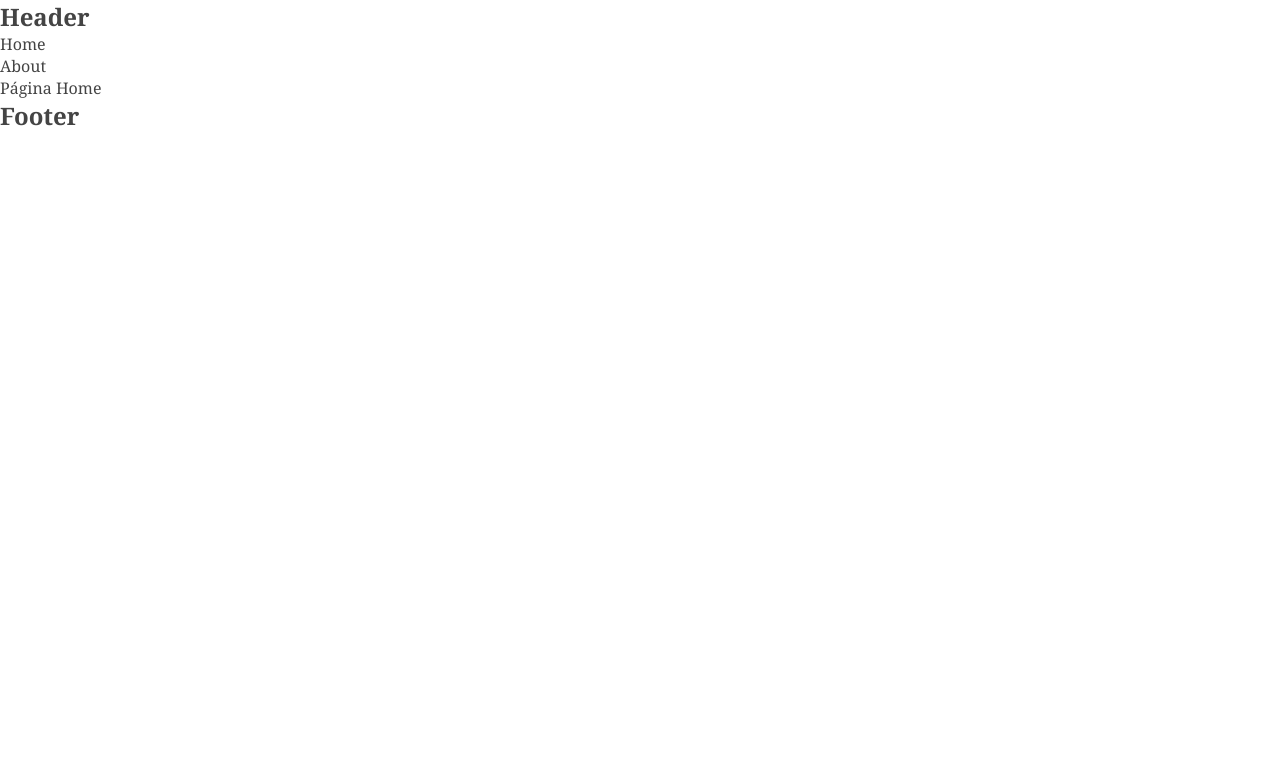
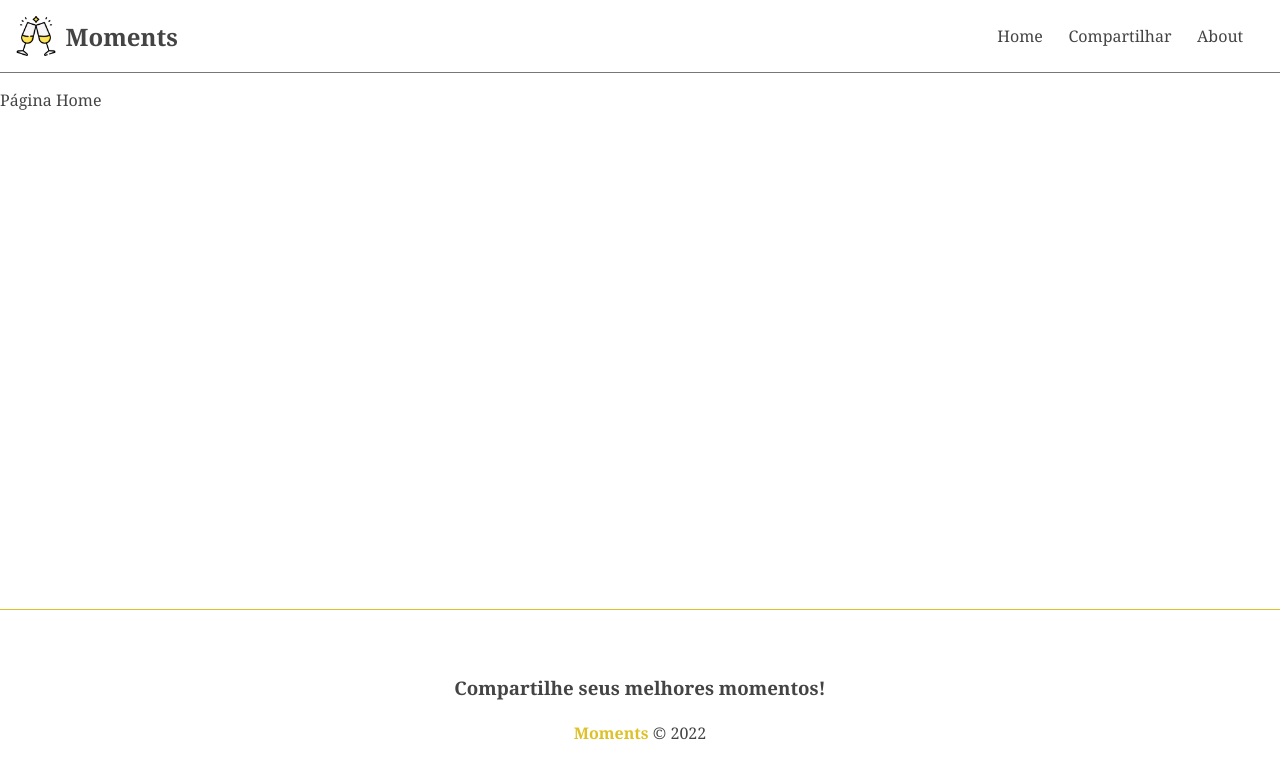
Before and after one commit to michel-motta/moments, an Angular app: page / in a window 1280 px wide. Shown: the top 778 px of the page. Built offline with nearby package versions, Linux system fonts and the light colour scheme.

Commit message:
build header and footer components

```diff
--- a/src/app/app-routing.module.ts
+++ b/src/app/app-routing.module.ts
@@ -2,10 +2,12 @@
 import { RouterModule, Routes } from '@angular/router';
 import { AboutComponent } from './components/pages/about/about.component';
 import { HomeComponent } from './components/pages/home/home.component';
+import { NewMomentComponent } from './components/pages/new-moment/new-moment.component';
 
 const routes: Routes = [
   { path: '', component: HomeComponent },
   { path: 'about', component: AboutComponent },
+  { path: 'moments/new', component: NewMomentComponent },
 ];
 
 @NgModule({
--- a/src/app/app.component.css
+++ b/src/app/app.component.css
@@ -0,0 +1,4 @@
+.container {
+  min-height: 65vh;
+  margin-top: 1em;
+}
--- a/src/app/app.module.ts
+++ b/src/app/app.module.ts
@@ -7,6 +7,7 @@
 import { FooterComponent } from './components/footer/footer.component';
 import { AboutComponent } from './components/pages/about/about.component';
 import { HomeComponent } from './components/pages/home/home.component';
+import { NewMomentComponent } from './components/pages/new-moment/new-moment.component';
 
 @NgModule({
   declarations: [
@@ -15,6 +16,7 @@
     FooterComponent,
     AboutComponent,
     HomeComponent,
+    NewMomentComponent,
   ],
   imports: [
     BrowserModule,
--- a/src/app/components/footer/footer.component.css
+++ b/src/app/components/footer/footer.component.css
@@ -0,0 +1,22 @@
+:root {
+  --main-color: #444;
+  --accent-color: #dec129;
+}
+
+footer {
+  border-top: 1px solid var(--accent-color);
+  display: flex;
+  flex-direction: column;
+  align-items: center;
+  justify-content: center;
+  height: 200px;
+}
+
+footer h3 {
+  margin-bottom: 1.2em;
+}
+
+footer span {
+  font-weight: bold;
+  color: var(--accent-color)
+}
--- a/src/app/components/footer/footer.component.html
+++ b/src/app/components/footer/footer.component.html
@@ -1 +1,4 @@
-<h2>Footer</h2>
+<footer>
+  <h3>Compartilhe seus melhores momentos!</h3>
+  <p><span>Moments</span> &copy; 2022</p>
+</footer>
--- a/src/app/components/header/header.component.css
+++ b/src/app/components/header/header.component.css
@@ -0,0 +1,47 @@
+:root {
+  --main-color: #444;
+  --accent-color: #dec129;
+}
+
+nav {
+  display: flex;
+  justify-content: space-between;
+  padding: 1em;
+  border-bottom: 1px solid #777;
+}
+
+.brand, .links {
+  display: flex;
+  justify-content: center;
+  align-items: center;
+}
+
+.brand img {
+  width: 40px;
+  margin-right: 0.6em;
+}
+
+.brand h2 {
+  transition: .4s;
+}
+
+.brand:hover >h2 {
+  color: var(--accent-color);
+}
+
+.links li {
+  margin-right: 1em;
+  list-style: none;
+}
+
+.links a {
+  padding: 0.1em 0.3em;
+}
+
+#add d {
+  color: var(--accent-color);
+}
+
+#add a:hover {
+  background-color: #efefef;
+}
--- a/src/app/components/header/header.component.html
+++ b/src/app/components/header/header.component.html
@@ -1,7 +1,11 @@
-<h2>Header</h2>
 <nav>
-  <ul>
+  <a class="brand" routerLink="/">
+    <img src="../../../assets/moments.png" alt="Moments">
+    <h2>Moments</h2>
+  </a>
+  <ul class="links">
     <li><a routerLink="/">Home</a></li>
+    <li id="add"><a routerLink="/moments/new">Compartilhar</a></li>
     <li><a routerLink="/about">About</a></li>
   </ul>
 </nav>
--- /dev/null
+++ b/src/app/components/pages/new-moment/new-moment.component.html
@@ -0,0 +1 @@
+<p>new-moment works!</p>
--- /dev/null
+++ b/src/app/components/pages/new-moment/new-moment.component.ts
@@ -0,0 +1,15 @@
+import { Component, OnInit } from '@angular/core';
+
+@Component({
+  selector: 'app-new-moment',
+  templateUrl: './new-moment.component.html',
+  styleUrls: ['./new-moment.component.css']
+})
+export class NewMomentComponent implements OnInit {
+
+  constructor() { }
+
+  ngOnInit(): void {
+  }
+
+}
--- a/src/index.html
+++ b/src/index.html
@@ -5,7 +5,7 @@
   <title>Moments</title>
   <base href="/">
   <meta name="viewport" content="width=device-width, initial-scale=1">
-  <link rel="icon" type="image/x-icon" href="favicon.ico">
+  <link rel="icon" type="image/x-icon" href="assets/favico.png">
 </head>
 <body>
   <app-root></app-root>
```
Also changed, not shown: src/app/components/pages/new-moment/new-moment.component.css (added), 1 other file (tests, documents, lock files or other folders).
